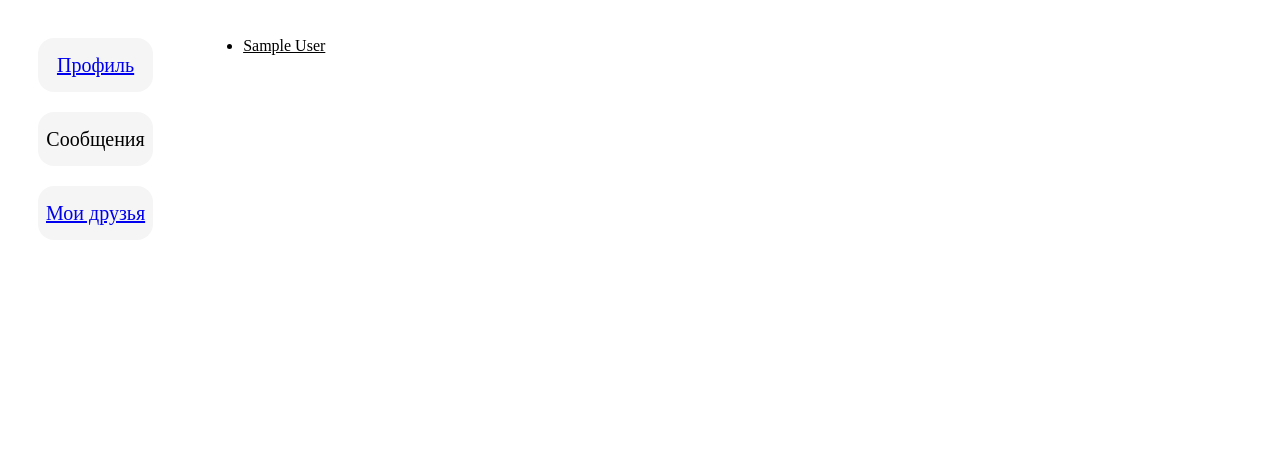
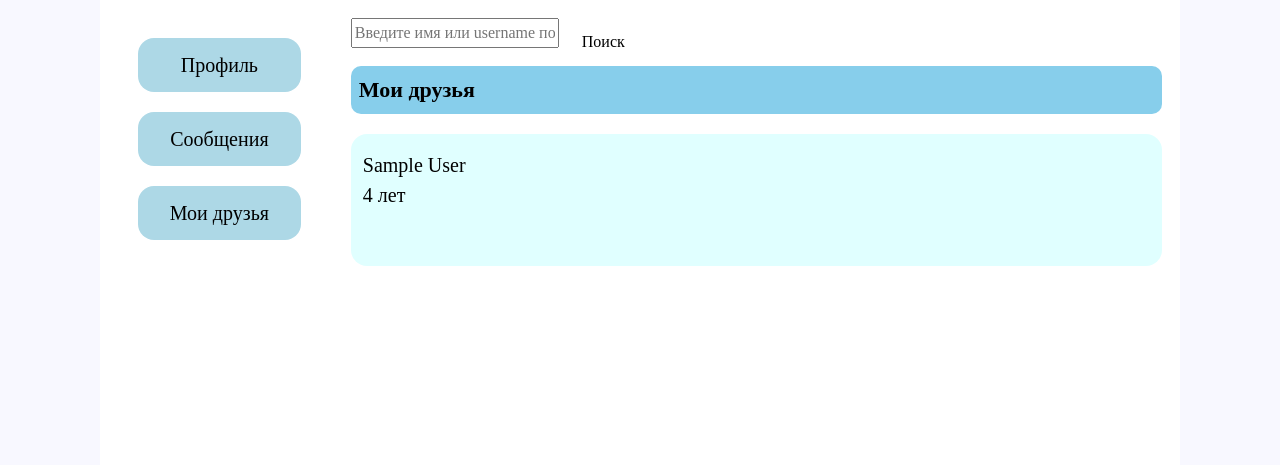
Before and after one commit to mishamarkov15/SocialNetwork, a Django app: page /friends/ in a window 1280 px wide. Shown: the top 465 px of the page. Before the commit the page ends 225 px from the top, so only its background shows below. Run offline with Django 5.2, Linux system fonts and the light colour scheme; a user stored in the database is signed in; tables that the repository leaves empty hold one stand-in row (values such as "Sample post").

Commit message:
Added list of friends

```diff
--- /dev/null
+++ b/friends/forms.py
@@ -0,0 +1,10 @@
+from django import forms
+
+
+class FriendSearchForm(forms.Form):
+    """
+    Форма для поиска людей на странице с друзьями
+    """
+    to_search = forms.CharField(max_length=255, required=False, widget=forms.TextInput(attrs={
+        'placeholder': 'Введите имя или username пользователя',
+    }))
--- /dev/null
+++ b/friends/static/friends/css/friends-form.css
@@ -0,0 +1,56 @@
+.friends-list-wrapper {
+    width: 100%;
+}
+
+.friends-search-form {
+    display: flex;
+    flex-direction: row;
+    gap: 15px;
+}
+
+.btn-search {
+    background: antiquewhite;
+    border-radius: 16px;
+    padding: 12px 8px;
+    border: 1px solid black;
+}
+
+.friends-h2-title {
+    background: skyblue;
+    border-radius: 10px;
+    padding: 12px 8px;
+    font-size: 22px;
+    margin-bottom: 20px;
+}
+
+.friends-list {
+    gap: 30px;
+    display: flex;
+    flex-direction: row;
+}
+
+.friends-li {
+    min-height: 100px;
+    width: 100%;
+}
+
+.friends-li a {
+    margin: 0;
+    background: lightcyan;
+    display: flex;
+    flex-direction: column;
+    height: 100%;
+    padding: 16px 12px;
+    border-radius: 16px;
+
+}
+
+.friends-li:hover {
+    cursor: pointer;
+}
+
+.friends-li-fullname {
+    margin: 0;
+    font-size: 20px;
+    font-weight: 500;
+}
--- a/friends/views.py
+++ b/friends/views.py
@@ -1,6 +1,8 @@
 from django.shortcuts import render
 from django.views.generic import ListView, DetailView
 
+from friends import forms
+from friends.forms import FriendSearchForm
 from friends.models import Friends
 from home.models import MyUser
 
@@ -14,8 +16,26 @@ class FriendListView(ListView):
     model = Friends
     context_object_name = 'friends'
 
+    def get(self, request, *args, **kwargs):
+        self.object_list = self.get_queryset()
+        context = self.get_context_data(**kwargs)
+        form = forms.FriendSearchForm(self.request.GET)
+        context['form'] = form
+        return render(self.request, self.template_name, context)
+
     def get_queryset(self):
-        return super().get_queryset().filter(user__pk=self.request.user.pk)
+        form = forms.FriendSearchForm(self.request.GET)
+        if form.is_valid() and form.cleaned_data['to_search']:
+            print('found_form query')
+            return super().get_queryset().filter(user__pk=self.request.user.pk,
+                                                 friend__pk=form.cleaned_data['to_search'])
+        else:
+            return super().get_queryset().filter(user__pk=self.request.user.pk)
+
+    def get_context_data(self, *, object_list=None, **kwargs):
+        context = super().get_context_data(**kwargs)
+        context['form'] = FriendSearchForm()
+        return context
 
 
 class UserProfileView(DetailView):
--- a/home/models.py
+++ b/home/models.py
@@ -18,12 +18,14 @@ class MyUser(AbstractUser):
         verbose_name = 'Пользователь'
         verbose_name_plural = 'Пользователи'
 
-    username = models.CharField(name='username', max_length=32, unique=True)
+    first_name = models.CharField(max_length=50, default='Name')
+    last_name = models.CharField(max_length=50, default='No')
+    username = models.CharField(verbose_name='username', max_length=32, unique=True)
     email = models.EmailField(_("email address"), unique=True)
-    joined_timestamp = models.DateTimeField(name='Время регистрации', auto_now_add=True)
-    birth_date = models.DateField(name='Дата рождения', default=datetime.datetime.now)
-    about = models.TextField(name='О себе', null=True, blank=True)
-    gender = models.CharField(name='Пол', max_length=1, choices=GENDERS, default=GENDERS[0][0])
+    joined_timestamp = models.DateTimeField(verbose_name='Время регистрации', auto_now_add=True)
+    birth_date = models.DateField(verbose_name='Дата рождения', default=datetime.datetime.now)
+    about = models.TextField(verbose_name='О себе', null=True, blank=True)
+    gender = models.CharField(verbose_name='Пол', max_length=1, choices=GENDERS, default=GENDERS[0][0])
 
     USERNAME_FIELD = "email"
     REQUIRED_FIELDS = ["username"]
@@ -36,5 +38,15 @@ class MyUser(AbstractUser):
     def get_full_name(self):
         if self.first_name and self.last_name:
             return f"{self.first_name} {self.last_name}"
+        elif self.first_name:
+            return self.first_name
+        elif self.last_name:
+            return self.last_name
         else:
-            return self.username
+            return "No Name"
+
+    def get_age(self) -> int:
+        if self.birth_date:
+            return (datetime.date.today() - self.birth_date).days // 365
+        else:
+            return 0
--- a/home/static/home/css/common.css
+++ b/home/static/home/css/common.css
@@ -1,7 +1,23 @@
+html {
+    background: ghostwhite;
+}
+
+.col-1-10 {
+    width: 20%;
+    margin-right: auto;
+}
+
 .content {
     padding: 18px;
     width: 1080px;
     display: flex;
     flex-direction: row;
     gap: 30px;
+    background: white;
+    margin: 0 auto;
+    min-height: 1080px;
 }
+
+.main-block {
+    width: 80%;
+}
--- a/home/static/home/css/nav-style.css
+++ b/home/static/home/css/nav-style.css
@@ -7,7 +7,7 @@
 }
 
 .nav-item {
-    background-color: whitesmoke;
+    background-color: lightblue;
     border-radius: 16px;
     padding: 12px 8px;
     text-align: center;
@@ -17,6 +17,6 @@
 
 .nav-item:hover {
     cursor: pointer;
-    background-color: antiquewhite;
-    box-shadow: 0 4px 20px navajowhite;
+    background-color: cornflowerblue;
+    box-shadow: 0 4px 20px lightblue;
 }
--- a/home/static/home/css/reset.css
+++ b/home/static/home/css/reset.css
@@ -48,6 +48,15 @@ a:not([class]) {
     color: currentColor;
 }
 
+a {
+    text-decoration: none;
+    all: unset;
+}
+
+a:hover {
+    text-decoration: none;
+}
+
 /* Make images easier to work with */
 img,
 picture {
@@ -70,3 +79,15 @@ textarea:not([rows]) {
 :target {
     scroll-margin-block: 5ex;
 }
+
+.btn-reset {
+    border: none;
+    background: none;
+}
+
+
+.list-reset {
+    list-style: none;
+    padding: 0;
+    margin: 0;
+}
--- a/templates/base.html
+++ b/templates/base.html
@@ -12,10 +12,10 @@
 <body>
 <main>
     <div class="content">
-        <div>
+        <div class="col-1-10">
             {% include 'menu.html' %}
         </div>
-        <div>
+        <div class="main-block">
             {% block main %}{% endblock %}
         </div>
     </div>
--- a/templates/friends/friend_list.html
+++ b/templates/friends/friend_list.html
@@ -2,20 +2,39 @@
 
 {% load static %}
 {% block title %}Друзья {{ user.first_name }} {{ user.last_name }}{% endblock %}
-{% block styles %}{% endblock %}
+{% block styles %}
+    <link rel="stylesheet" type="text/css" href="{% static 'friends/css/friends-form.css' %}">
+{% endblock %}
 
 {% block main %}
+    <div class="friends-list-wrapper">
+        <div>
+            <form class='friends-search-form' method="get">
+                <div>
+                    {{ form.to_search.errors }}
+                    {{ form.to_search }}
+                </div>
+                <button type="submit" class="btn-reset btn-search">Поиск</button>
+            </form>
+        </div>
         <div>
             {% if friends %}
-            <ul>
+                <h2 class="friends-h2-title">Мои друзья</h2>
+                <ul class="list-reset friends-list">
                     {% for row in friends %}
-                    <li><a href="{% url 'friends:profile' row.friend.pk %}">{{ row.friend.get_full_name }}</a></li>
+                        <li class="friends-li">
+                            <a href="{% url 'friends:profile' row.friend.pk %}" class="friends-li-fullname">
+                                <div>{{ row.friend.get_full_name }}</div>
+                                <div>{{ row.friend.get_age }} лет</div>
+                            </a>
+                        </li>
                     {% endfor %}
                 </ul>
             {% else %}
                 У Вас пока нет друзей.
             {% endif %}
         </div>
+    </div>
 {% endblock %}
 {% block footer %}{% endblock %}
 {% block after-footer-scripts %}{% endblock %}
```
Also changed, not shown: home/migrations/0007_remove_myuser_время_регистрации_and_more.py (added), home/migrations/0008_alter_myuser_first_name_alter_myuser_last_name.py (added). Lines whose indentation alone changed are shown as unchanged.
